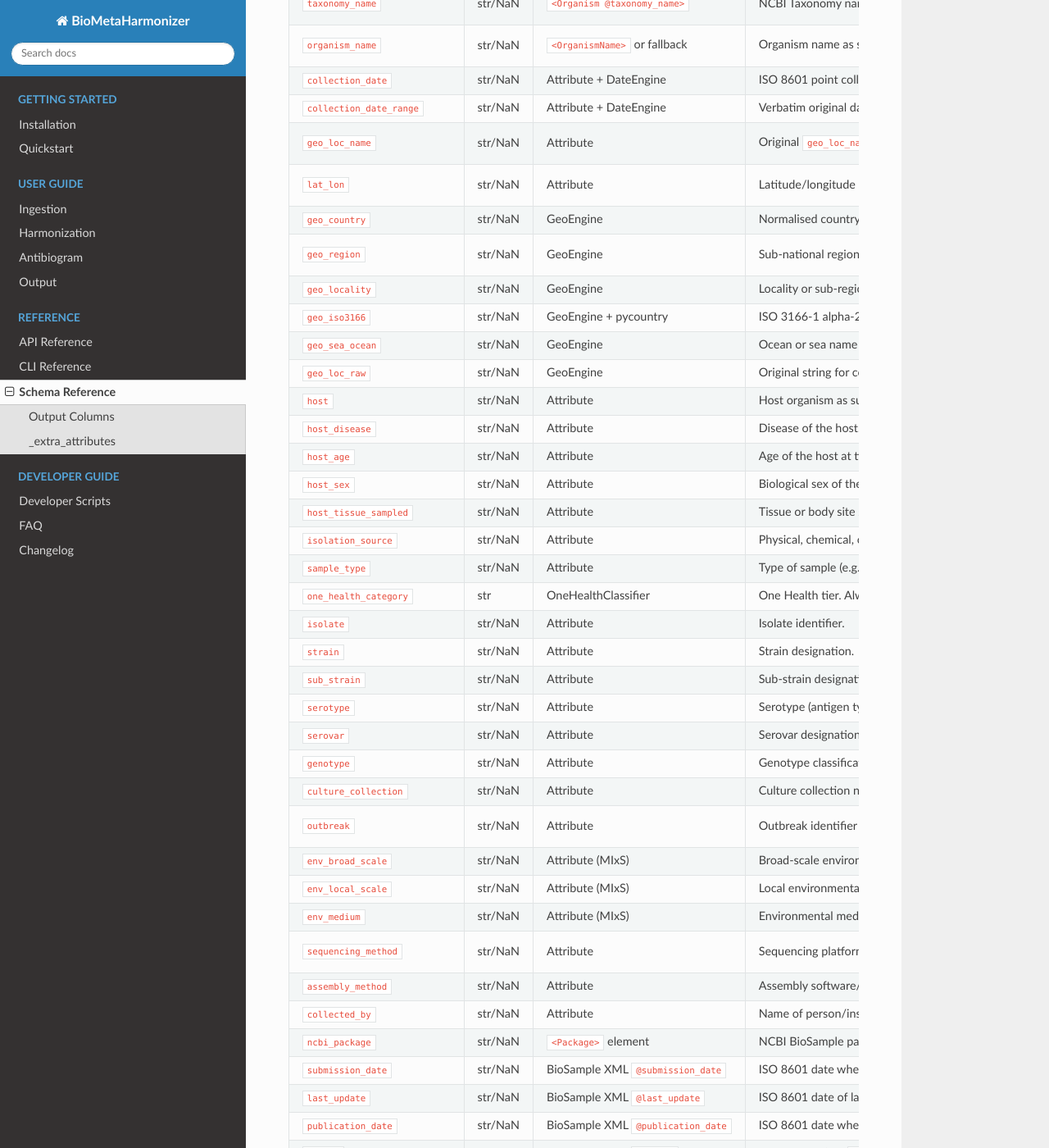
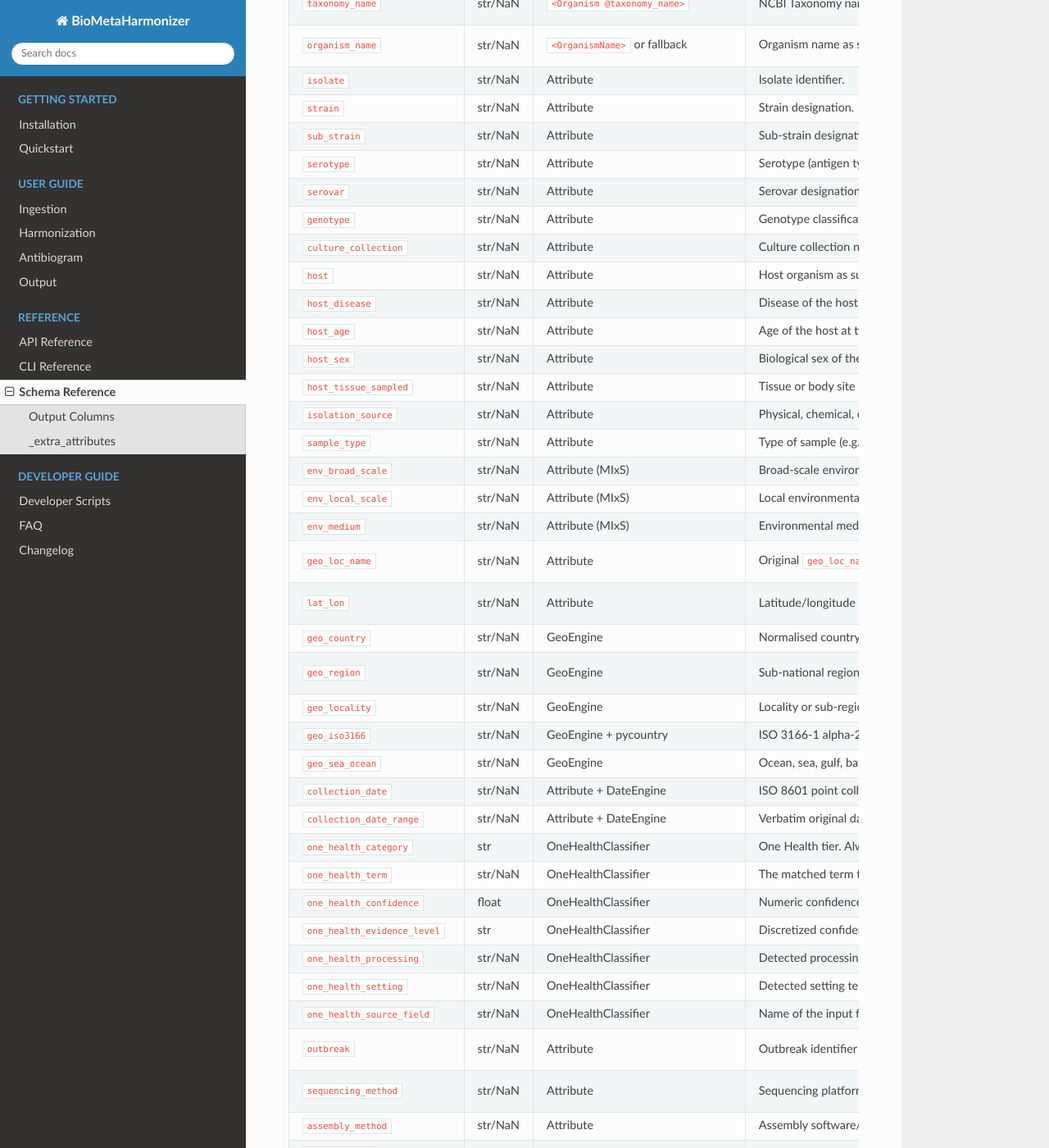
Before and after one commit to rustam-bioinfo/BioMetaHarmonizer, a Sphinx documentation site: the page built from docs/schema_reference.rst, in a window 1280 px wide and 1400 px high, scrolled down 698 px. Shown: the whole window at 82% size. Built offline with Sphinx 7.4.7 and the Read the Docs theme 3.1.0, drawn with Linux system fonts in a browser that asks for light colours; some of the changed lines change nothing that is shown; some of the changed text lies outside the part shown.

Commit message:
docs: fix schema_reference.rst — 57-column count, remove geo_loc_raw, fix one_health_category values, fix _extra_attributes description

```diff
--- a/docs/schema_reference.rst
+++ b/docs/schema_reference.rst
@@ -5,7 +5,7 @@
 ================
 
 Every call to :func:`~biometaharmonizer.ingestion.ingest` returns a DataFrame
-with exactly **51 columns** in the order defined by ``_load_final_schema()``.
+with exactly **57 columns** in the order defined by ``_load_final_schema()``.
 All columns are initialized to ``None``/NaN for records that do not carry the
 corresponding attribute.
 
@@ -70,56 +70,41 @@
      - ``<OrganismName>`` or fallback
      - Organism name as submitted; falls back to ``taxonomy_name``.
      - ``K. pneumoniae subsp.``
-   * - ``collection_date``
-     - str/NaN
-     - Attribute + DateEngine
-     - ISO 8601 point collection date (YYYY, YYYY-MM, YYYY-MM-DD).
-     - ``2021-06-15``
-   * - ``collection_date_range``
-     - str/NaN
-     - Attribute + DateEngine
-     - Verbatim original date string for range/approximate inputs.
-     - ``2020-01/2020-06``
-   * - ``geo_loc_name``
+   * - ``isolate``
      - str/NaN
      - Attribute
-     - Original ``geo_loc_name`` as submitted to NCBI.
-     - ``Russia: Novosibirsk``
-   * - ``lat_lon``
+     - Isolate identifier.
+     - ``KP-2021-001``
+   * - ``strain``
      - str/NaN
      - Attribute
-     - Latitude/longitude as submitted (free-text string).
-     - ``56.0153 N 92.8932 E``
-   * - ``geo_country``
+     - Strain designation.
+     - ``ATCC 700603``
+   * - ``sub_strain``
      - str/NaN
-     - GeoEngine
-     - Normalised country display name.
-     - ``Russia``
-   * - ``geo_region``
+     - Attribute
+     - Sub-strain designation.
+     - ``variant-A``
+   * - ``serotype``
      - str/NaN
-     - GeoEngine
-     - Sub-national region as submitted.
-     - ``Novosibirsk Oblast``
-   * - ``geo_locality``
+     - Attribute
+     - Serotype (antigen type).
+     - ``O1:K1``
+   * - ``serovar``
      - str/NaN
-     - GeoEngine
-     - Locality or sub-region as submitted.
-     - ``Akademgorodok``
-   * - ``geo_iso3166``
+     - Attribute
+     - Serovar designation.
+     - ``Typhimurium``
+   * - ``genotype``
      - str/NaN
-     - GeoEngine + pycountry
-     - ISO 3166-1 alpha-2 code; ``"HISTORICAL"`` for defunct countries.
-     - ``RU``
-   * - ``geo_sea_ocean``
+     - Attribute
+     - Genotype classification.
+     - ``ST258``
+   * - ``culture_collection``
      - str/NaN
-     - GeoEngine
-     - Ocean or sea name for marine samples.
-     - ``Pacific Ocean``
-   * - ``geo_loc_raw``
-     - str/NaN
-     - GeoEngine
-     - Original string for coordinate-only entries; NaN otherwise.
-     - ``45.3 N, 30.1 E``
+     - Attribute
+     - Culture collection number/ID.
+     - ``ATCC:700603``
    * - ``host``
      - str/NaN
      - Attribute
@@ -155,51 +140,6 @@
      - Attribute
      - Type of sample (e.g. clinical, environmental).
      - ``clinical``
-   * - ``one_health_category``
-     - str
-     - OneHealthClassifier
-     - One Health tier. Always a string; never NaN. Possible values: Human, Animal, Aquatic, Wildlife, Plant, Food, Environmental, Lab, Unclassified.
-     - ``Human``
-   * - ``isolate``
-     - str/NaN
-     - Attribute
-     - Isolate identifier.
-     - ``KP-2021-001``
-   * - ``strain``
-     - str/NaN
-     - Attribute
-     - Strain designation.
-     - ``ATCC 700603``
-   * - ``sub_strain``
-     - str/NaN
-     - Attribute
-     - Sub-strain designation.
-     - ``variant-A``
-   * - ``serotype``
-     - str/NaN
-     - Attribute
-     - Serotype (antigen type).
-     - ``O1:K1``
-   * - ``serovar``
-     - str/NaN
-     - Attribute
-     - Serovar designation.
-     - ``Typhimurium``
-   * - ``genotype``
-     - str/NaN
-     - Attribute
-     - Genotype classification.
-     - ``ST258``
-   * - ``culture_collection``
-     - str/NaN
-     - Attribute
-     - Culture collection number/ID.
-     - ``ATCC:700603``
-   * - ``outbreak``
-     - str/NaN
-     - Attribute
-     - Outbreak identifier or name.
-     - ``2011 Germany HUS``
    * - ``env_broad_scale``
      - str/NaN
      - Attribute (MIxS)
@@ -215,6 +155,91 @@
      - Attribute (MIxS)
      - Environmental medium (MIxS field).
      - ``soil``
+   * - ``geo_loc_name``
+     - str/NaN
+     - Attribute
+     - Original ``geo_loc_name`` as submitted to NCBI.
+     - ``Russia: Novosibirsk``
+   * - ``lat_lon``
+     - str/NaN
+     - Attribute
+     - Latitude/longitude as submitted (free-text string).
+     - ``56.0153 N 92.8932 E``
+   * - ``geo_country``
+     - str/NaN
+     - GeoEngine
+     - Normalised country display name.
+     - ``Russia``
+   * - ``geo_region``
+     - str/NaN
+     - GeoEngine
+     - Sub-national region as submitted.
+     - ``Novosibirsk Oblast``
+   * - ``geo_locality``
+     - str/NaN
+     - GeoEngine
+     - Locality or sub-region as submitted.
+     - ``Akademgorodok``
+   * - ``geo_iso3166``
+     - str/NaN
+     - GeoEngine + pycountry
+     - ISO 3166-1 alpha-2 code; ``"HISTORICAL"`` for defunct countries.
+     - ``RU``
+   * - ``geo_sea_ocean``
+     - str/NaN
+     - GeoEngine
+     - Ocean, sea, gulf, bay, or other named water body for aquatic samples.
+     - ``Pacific Ocean``
+   * - ``collection_date``
+     - str/NaN
+     - Attribute + DateEngine
+     - ISO 8601 point collection date (YYYY, YYYY-MM, YYYY-MM-DD).
+     - ``2021-06-15``
+   * - ``collection_date_range``
+     - str/NaN
+     - Attribute + DateEngine
+     - Verbatim original date string for range/approximate inputs.
+     - ``2020-01/2020-06``
+   * - ``one_health_category``
+     - str
+     - OneHealthClassifier
+     - One Health tier. Always a string; never NaN. Possible values: ``Human``, ``Animal``, ``Plant``, ``Food``, ``Environmental``, ``Unclassified``.
+     - ``Human``
+   * - ``one_health_term``
+     - str/NaN
+     - OneHealthClassifier
+     - The matched term that drove the classification.
+     - ``blood``
+   * - ``one_health_confidence``
+     - float
+     - OneHealthClassifier
+     - Numeric confidence score in the range [0.0, 1.0].
+     - ``0.85``
+   * - ``one_health_evidence_level``
+     - str
+     - OneHealthClassifier
+     - Discretized confidence: ``high``, ``medium``, ``low``, or ``unresolved``.
+     - ``high``
+   * - ``one_health_processing``
+     - str/NaN
+     - OneHealthClassifier
+     - Detected processing/preservation term (e.g. ``frozen``).
+     - ``frozen``
+   * - ``one_health_setting``
+     - str/NaN
+     - OneHealthClassifier
+     - Detected setting term (e.g. ``hospital``).
+     - ``hospital``
+   * - ``one_health_source_field``
+     - str/NaN
+     - OneHealthClassifier
+     - Name of the input field that provided the winning evidence.
+     - ``isolation_source``
+   * - ``outbreak``
+     - str/NaN
+     - Attribute
+     - Outbreak identifier or name.
+     - ``2011 Germany HUS``
    * - ``sequencing_method``
      - str/NaN
      - Attribute
@@ -285,7 +310,7 @@
 -----------------
 
 ``_extra_attributes`` is a JSON-serialized dict. It captures all attribute
-key–value pairs from the BioSample XML that do not map to any of the 50 named
+key-value pairs from the BioSample XML that do not map to any of the 56 named
 schema columns via the synonym lookup.
 
 **JSON structure:**
```
